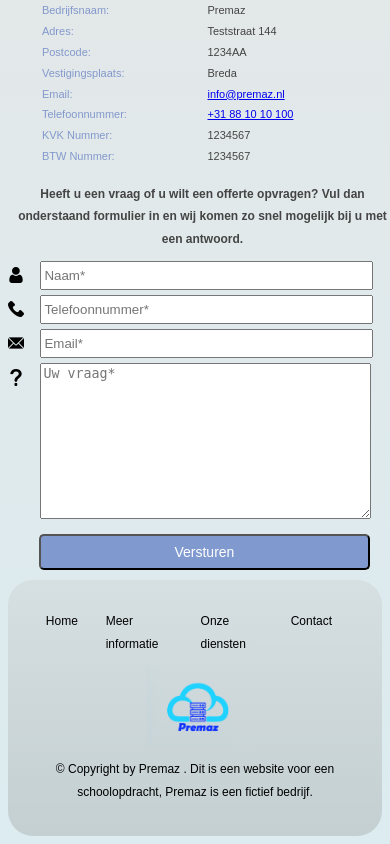
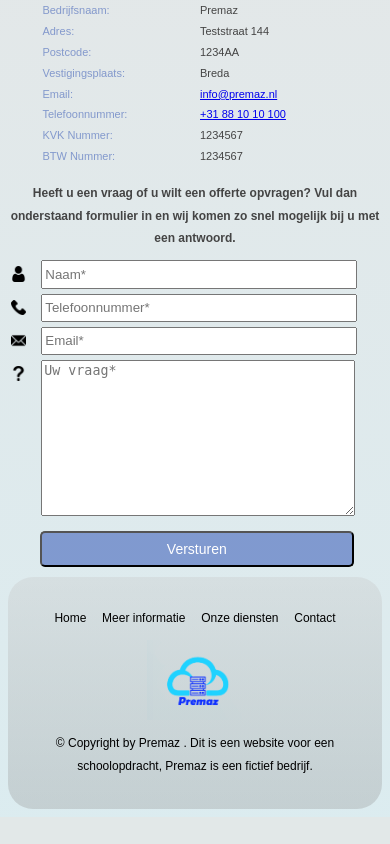
Before and after one commit to leonvsc/Premaz, a PHP site: page /contact.html in a window 390 px wide. Shown: the part 114-958 px from the top of the page. After the commit the page ends 923 px from the top, so only its background shows below. Run offline with PHP 8.4, Linux system fonts and the light colour scheme.

Commit message:
Made little adjustments

```diff
--- a/contact.html
+++ b/contact.html
@@ -35,9 +35,7 @@
                     </li>
 
                     <li class="center">
-                        <a class="nav-link" href="https://www.google.nl/">
-                            Contact
-                        </a>
+                        <a class="nav-link" href="contact.html">Contact</a>
                     </li>
                 </ul>
                 <div class="hamburger">
@@ -216,7 +214,7 @@
                     </a>
                 </li>
                 <li class="footer-item">
-                    <a class="footer-link" href="https://google.com">Contact</a>
+                    <a class="footer-link" href="contact.html">Contact</a>
                 </li>
             </ul>
             <a href="https://www.premaz.nl/">
--- a/css/contact.css
+++ b/css/contact.css
@@ -69,12 +69,13 @@
 
 .map {
     margin-top: 1rem;
+    margin-bottom: 1rem;
 }
 
 .col {
     flex: 1 0 0%; /* Flex is een verkorte benaming voor flex-grow, flex-schrink en flex-basis.
     Flex-grow geeft aan hoeveel een element mag groeien. Flex-schrink geeft aan hoeveel het element mag verkleinen.
-    Flex-basis geeft de default size aan zonder dat de overgebleven ruimte wordt gebruikt. */
+    Flex-basis geeft de default size van het element aan zonder dat de overgebleven ruimte wordt gebruikt. */
 }
 
 .col-1 {
@@ -201,6 +202,14 @@
         padding-left: 0rem;
         padding-right: 0rem;
     }
+
+    .container {
+        width: auto;
+        padding-left: 0rem;
+        padding-right: 0rem;
+        margin-left: 1rem;
+        margin-right: 1rem;
+    }
 }
 
 @media screen and (max-width: 462px) {
--- a/css/footer.css
+++ b/css/footer.css
@@ -47,9 +47,11 @@
     .footer-link {
         font-size: 1.2rem;
     }
+
     .footer-item {
-        margin-right: 2rem;
+        text-align: center;
     }
+
     .footer-logo {
         margin-bottom: 1rem;
     }
@@ -63,3 +65,9 @@
         font-size: 1.2rem;
     }
 }
+
+@media screen and (max-width: 245px) {
+    .footer-item {
+        display: none;
+    }
+}
```
